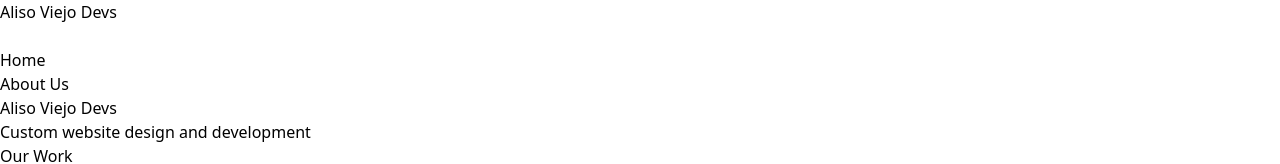
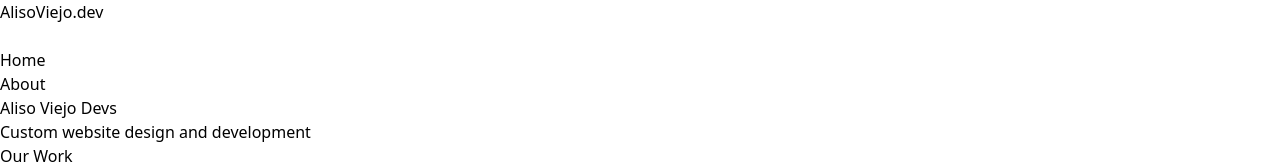
Before and after one commit to NickRobLancaster/dev-site, a Vue app: page / in a window 1280 px wide. Shown: the top 164 px of the page. Built offline with nearby package versions, Linux system fonts and the light colour scheme.

Commit message:
Changes to brand

```diff
--- a/src/components/WebsiteSPA.vue
+++ b/src/components/WebsiteSPA.vue
@@ -10,6 +10,7 @@
 const toggleDarkMode = () => (darkMode.value = !darkMode.value);
 
 const site = reactive({
+  brand: "AlisoViejo.dev",
   name: "Aliso Viejo Devs",
   email: "nickroblancaster@gmail.com",
   phone: "7143952633",
@@ -217,7 +218,7 @@
             class="text-xl"
             :class="darkMode ? 'text-white' : 'text-slate-700'"
           >
-            {{ site.name }}
+            {{ site.brand }}
           </h1>
         </div>
         <!-- middle -->
@@ -254,7 +255,7 @@
             @click="page = 2"
             class="rounded-2xl border-none cursor-pointer text-white p-3 flex items-center text-center"
           >
-            About Us
+            About
           </div>
         </div>
       </div>
```
